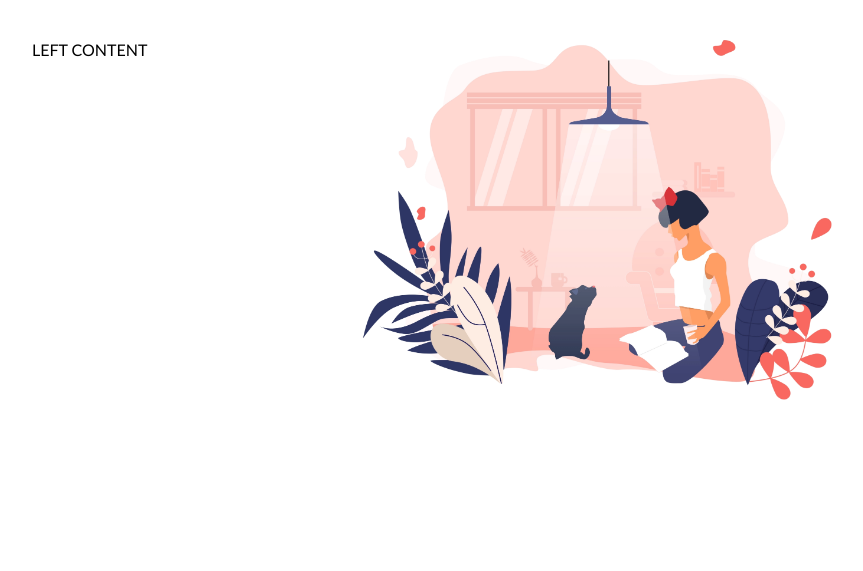
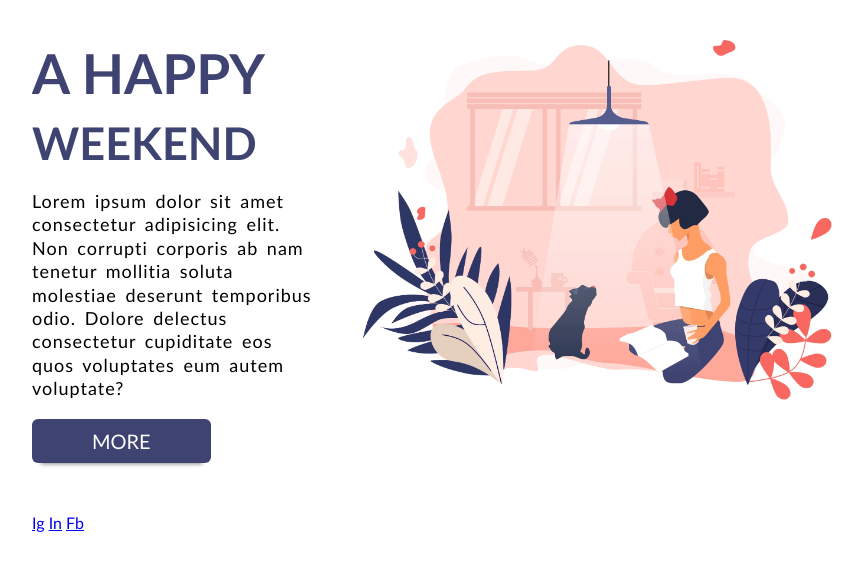
Before and after one commit to AdomasKazlauskas/03-a-happy-weekend, a website: page index.html in a window 1280 px wide. Shown: the part 91-662 px from the top of the page, without its empty margins (208-1071 px from the left). Drawn offline with Linux system fonts and the light colour scheme.

Commit message:
Title, description and button

```diff
--- a/index.html
+++ b/index.html
@@ -48,6 +48,7 @@
             display: inline-block;
             border-radius: 4px;
             line-height: 18px;
+            transition: all 1s;
         }
 
         nav>a:hover {
@@ -70,6 +71,49 @@
             float: left;
         }
 
+        h1 {
+            color: #3F4371;
+            font-size: 55px;
+            text-transform: uppercase;
+            margin: 0;
+        }
+
+        h1>span {
+            font-size: 45px;
+        }
+
+        p {
+            font-size: 18px;
+            line-height: 1.3em;
+            letter-spacing: 1px;
+            word-spacing: 3px;
+        }
+
+        main>div>a {
+            background-color: #3F4371;
+            color: #fff;
+            padding: 0.5em;
+            font-size: 20px;
+            padding-left: 3em;
+            padding-right: 3em;
+            border-radius: 0.3em;
+            text-decoration: none;
+            display: inline-block;
+            text-transform: uppercase;
+            box-shadow: 0px 0.5em 0.2em -0.45em #888;
+            transition: all 1s;
+        }
+
+        main>div>a:hover {
+            box-shadow: 0px 0.6em 0.4em -0.5em #555;
+        }
+
+        div>div {
+            margin-top: 50px;
+        }
+
+        div>div>a {}
+
         main>img {
             width: 60%;
             float: right;
@@ -91,7 +135,14 @@
 
     <main>
         <div>
-            LEFT CONTENT
+             <h1>A happy <span>weekend</span></h1>
+             <p>Lorem ipsum dolor sit amet consectetur adipisicing elit. Non corrupti corporis ab nam tenetur mollitia soluta molestiae deserunt temporibus odio. Dolore delectus consectetur cupiditate eos quos voluptates eum autem voluptate?</p>
+             <a href="#">More</a>
+             <div>
+                <a href="#">Ig</a>
+                <a href="#">In</a>
+                <a href="#">Fb</a>
+             </div>
         </div>
         <img src="./img/katukas.png" alt="katukas">
     </main>
```
